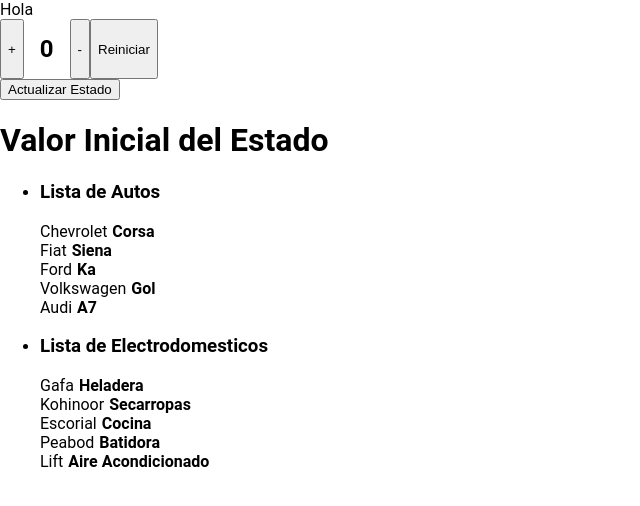
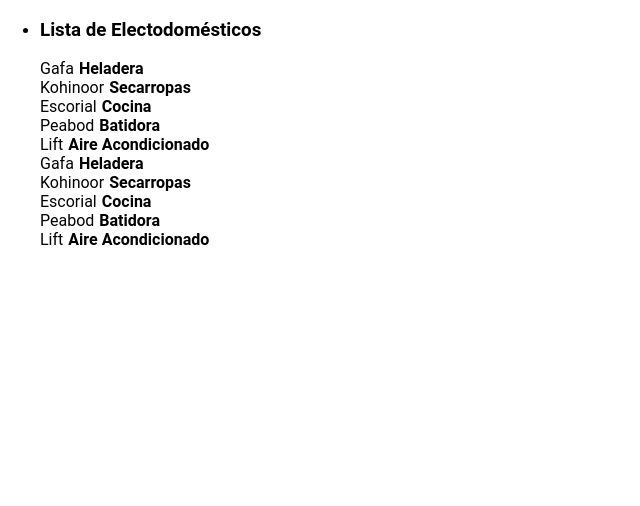
Before and after one commit to Academia-Numen/la-costa-react-clases, a React (Create React App) app: page / in a window 1280 px wide. Shown: the top 506 px of the page, without its empty margins (0-640 px from the left). Built offline with nearby package versions, Linux system fonts and the light colour scheme.

Commit message:
clase 3: ejemplo lista necesidad de keys

```diff
--- a/src/App.js
+++ b/src/App.js
@@ -1,51 +1,14 @@
-import { useState } from 'react';
 import './App.css';
-import Contador from './components/Contador';
+// import Contador from './components/Contador';
 import Lista from './components/Lista';
-
-const autosData = [
-  { id: 1, strong: 'Corsa', span: 'Chevrolet' },
-  { id: 2, strong: 'Siena', span: 'Fiat' },
-  { id: 3, strong: 'Ka', span: 'Ford' },
-  { id: 4, strong: 'Gol', span: 'Volkswagen' },
-  { id: 5, strong: 'A7', span: 'Audi' },
-]
-
-const electrodomesticosData = [
-  { id: 1, strong: 'Heladera', span: 'Gafa' },
-  { id: 2, strong: 'Secarropas', span: 'Kohinoor' },
-  { id: 3, strong: 'Cocina', span: 'Escorial' },
-  { id: 4, strong: 'Batidora', span: 'Peabod' },
-  { id: 5, strong: 'Aire Acondicionado', span: 'Lift' },
-]
 
 function App() {
 
-
-  const [estado, setEstado] = useState('Valor Inicial del Estado');
-  const [autos, setAutos] = useState(() => autosData);
-  const [electrodomesticos, setElectrodomesticos] = useState(electrodomesticosData);
-
-  function actualizarEstado() {
-    setEstado('Nuevo valor de Estado');
-    setAutos(prevState => [...prevState,
-      { id: 6, strong: 'Bora', span: 'Volkswagen' },
-      { id: 7, strong: 'TT', span: 'Audi' },
-    ])
-    setElectrodomesticos(prevState => [...prevState,
-      { id: 6, strong: 'Aire Acondicionado', span: 'LG' },
-    ])
-  };
-
   return (
     <div>
-      <Contador />
+      {/* <Contador /> */}
 
-      <button onClick={actualizarEstado}>Actualizar Estado</button>
-      <h1>{ estado }</h1>
-
-      <Lista titulo='Lista de Autos' lista={autos} />
-      <Lista titulo='Lista de Electrodomesticos' lista={electrodomesticos} />
+      <Lista/>
     </div>
   );
 }
--- a/src/components/ListItem.js
+++ b/src/components/ListItem.js
@@ -1,10 +1,11 @@
 
-const ListItem = (props) => {
+const ListItem = ({ contenido, eliminar }) => {
 
     return (
-        <li style={{ listStyle: 'none' }}>
-            <span>{props.contenido.span}</span>
-            <strong style={{ paddingLeft: 5 }}>{props.contenido.strong}</strong>
+        <li style={{ listStyle: 'none' }}
+            onClick={() => eliminar(contenido.id)}>
+            <span>{contenido.span}</span>
+            <strong style={{ paddingLeft: 5 }}>{contenido.strong}</strong>
         </li>
     )
 }
--- a/src/components/Lista.js
+++ b/src/components/Lista.js
@@ -1,15 +1,36 @@
+import { useState } from "react";
 import ListItem from "./ListItem";
 
-function Lista({ titulo, lista, children }) {
+const electrodomesticosData = [
+    { id: 1, strong: 'Heladera', span: 'Gafa' },
+    { id: 2, strong: 'Secarropas', span: 'Kohinoor' },
+    { id: 3, strong: 'Cocina', span: 'Escorial' },
+    { id: 4, strong: 'Batidora', span: 'Peabod' },
+    { id: 5, strong: 'Aire Acondicionado', span: 'Lift' },
+]
+
+function Lista() {
+
+    const [electrodomesticos, setElectrodomesticos] = useState(electrodomesticosData);
+
+    function eliminarItem(itemAEliminar) {
+        const listaActualizada = electrodomesticos.filter(item => item.id !== itemAEliminar);
+        setElectrodomesticos(listaActualizada);
+    }
 
     return (
         <ul>
-            <li><h3>{titulo}</h3></li>
-            {lista.map(item => (
-                <ListItem key={item.id} contenido={item}/>
+            <li><h3>Lista de Electodomésticos</h3></li>
+
+            {/* Versión poco performante con index */}
+            {electrodomesticos.map((item, index) => (
+                <ListItem key={index} contenido={item} eliminar={eliminarItem} />
+            ))}
+            {/* Versión mejorada con id único */}
+            {electrodomesticos.map(item => (
+                <ListItem key={item.id} contenido={item} eliminar={eliminarItem} />
             ))}
 
-            { children }
         </ul>
     )
 }
```
